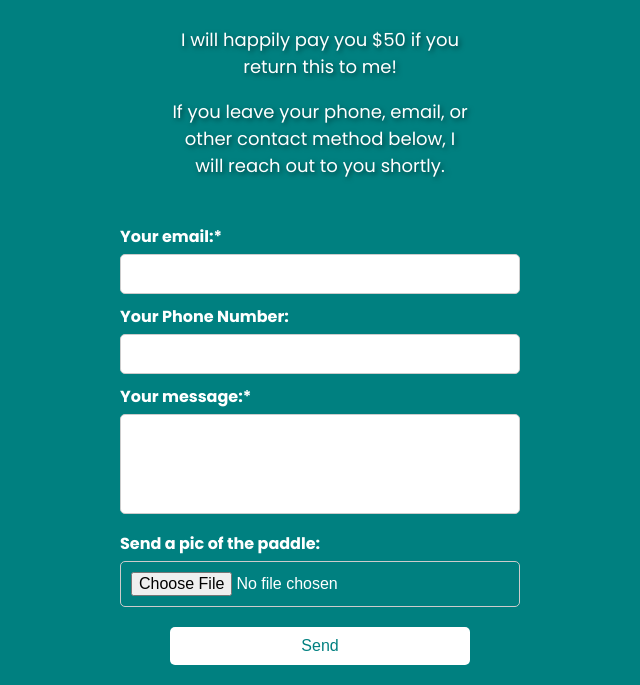
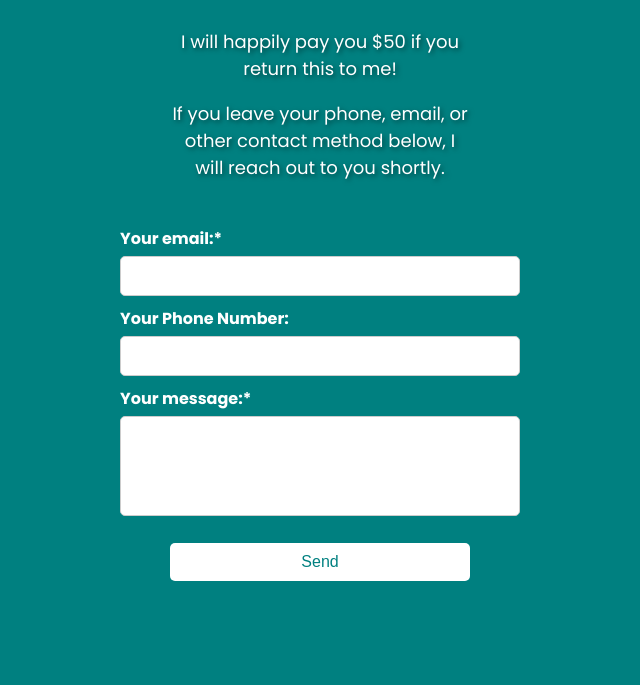
Before and after one commit to jonasyee/iflost, a plain HTML site: page index.html in a window 1280 px wide. Shown: the part 196-881 px from the top of the page, without its empty margins (320-960 px from the left). After the commit the page ends 800 px from the top, so only its background shows below. Drawn offline with Linux system fonts and the light colour scheme.

Commit message:
removed file uploads

```diff
--- a/index.html
+++ b/index.html
@@ -33,10 +33,6 @@
             Your message:*
             <textarea name="message" required></textarea>
           </label>
-          <label>
-            Send a pic of the paddle:
-            <input type="file" name="upload">
-          </label>
           <button type="submit">Send</button>
         </form>
 
```
